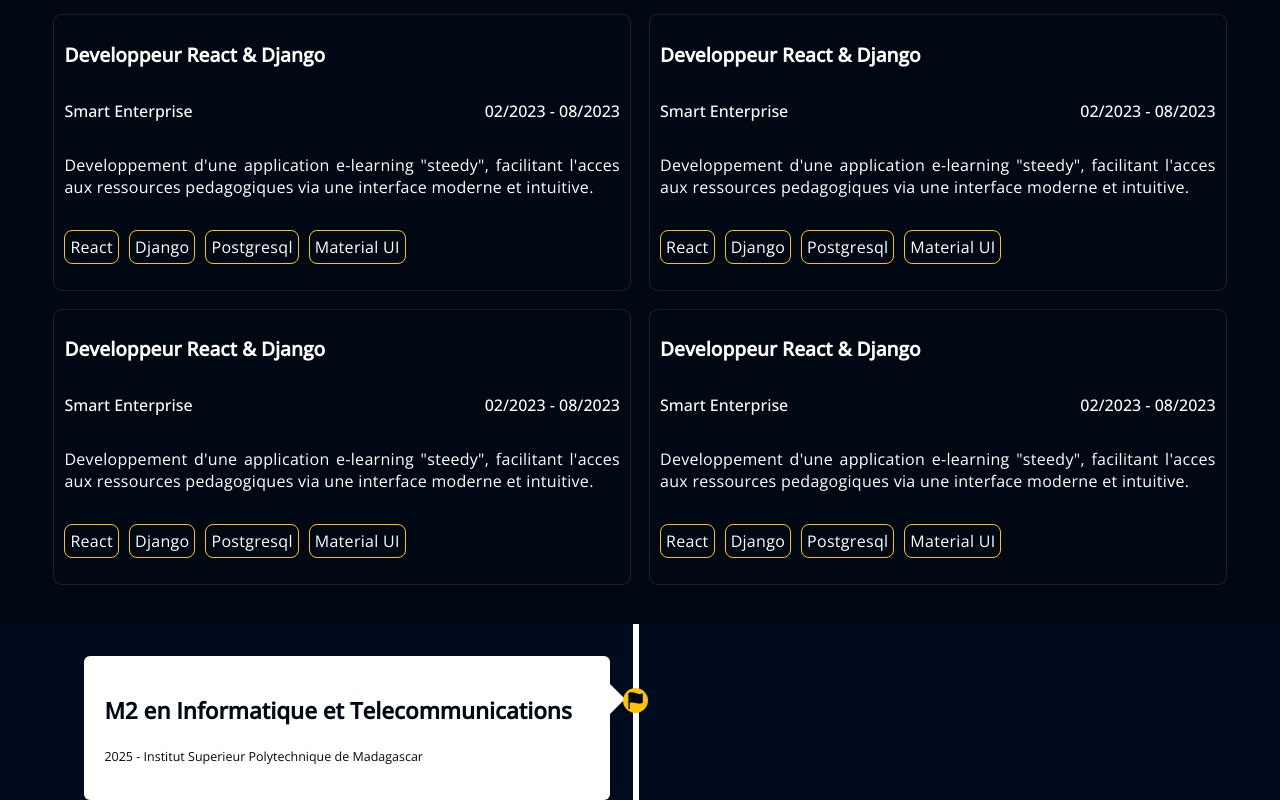
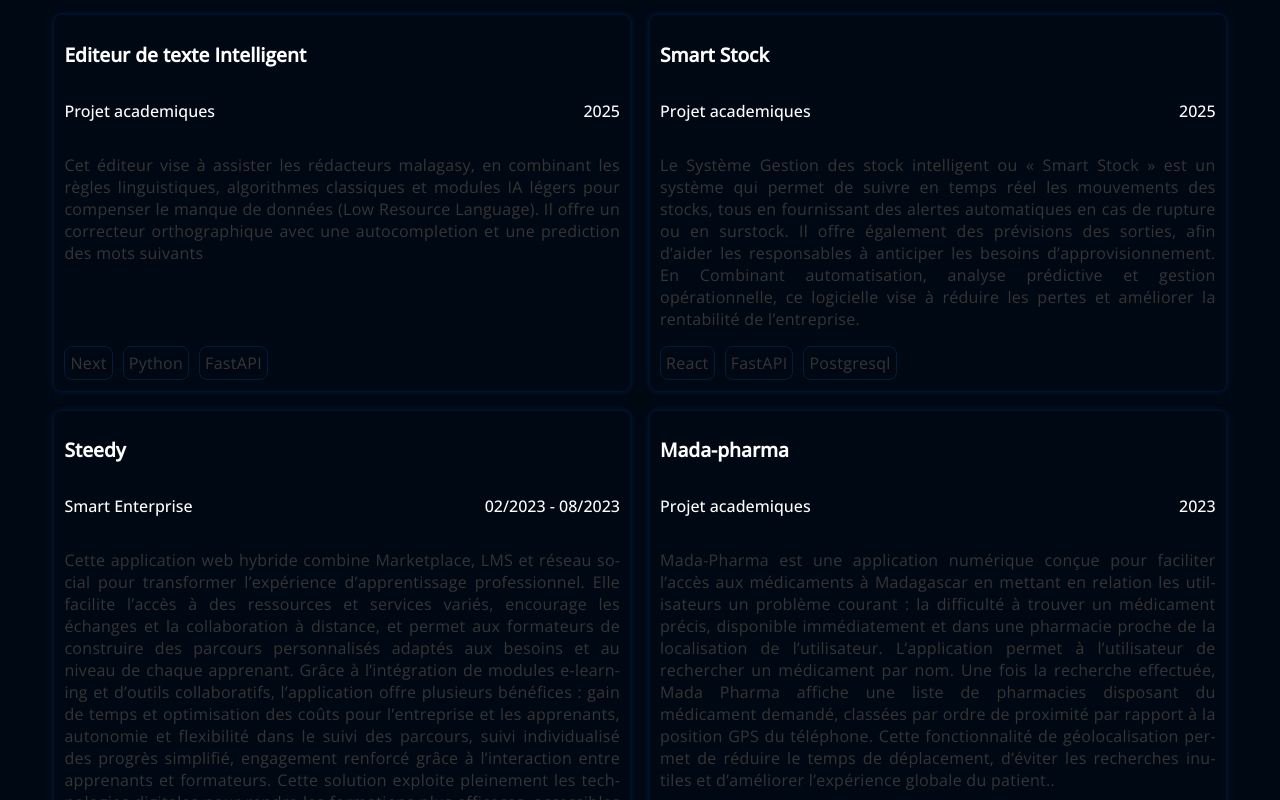
Before and after one commit to Harisanda/portfolio, a React (Vite) app: page /contacts in a window 1280 px wide. Shown: the part 1380-2180 px from the top of the page. Built offline with nearby package versions, Linux system fonts and the light colour scheme.

Commit message:
feature:xp-animation

```diff
--- a/src/components/Experiences.jsx
+++ b/src/components/Experiences.jsx
@@ -1,9 +1,96 @@
 import React from 'react'
 import './style/Experiences.css';
 import { MdOutlineWorkOutline } from "react-icons/md";
-// import { Chrono } from 'react-chrono';
 import { diplomas } from '../utils/diploma';
-// import { DiProlog } from 'react-icons/di';
+import { motion } from 'framer-motion';
+
+
+
+const projects = [
+    {
+        poste: "Editeur de texte Intelligent",
+        societe: "Projet academiques",
+        date: "2025",
+        description: `Cet éditeur vise à assister les rédacteurs malagasy, en combinant les
+                    règles linguistiques, algorithmes classiques et modules IA légers pour
+                    compenser le manque de données (Low Resource Language). Il offre un correcteur
+                    orthographique avec une autocompletion et une prediction des mots suivants`,
+        outils: ['Next','Python','FastAPI']
+    },
+    {
+        poste: "Smart Stock",
+        societe: "Projet academiques",
+        date: "2025",
+        description: `Le Système Gestion des stock intelligent ou « Smart Stock » est un système qui permet
+                    de suivre en temps réel les mouvements des stocks, tous en fournissant des alertes automatiques
+                    en cas de rupture ou en surstock. Il offre également des prévisions des sorties, afin d’aider les
+                    responsables à anticiper les besoins d’approvisionnement. En Combinant automatisation,
+                    analyse prédictive et gestion opérationnelle, ce logicielle vise à réduire les pertes et améliorer
+                    la rentabilité de l’entreprise.`,
+        outils: ['React','FastAPI','Postgresql']
+    },
+    {
+        poste: "Steedy",
+        societe: "Smart Enterprise",
+        date: "02/2023 - 08/2023",
+        description: `Cette application web hybride combine Marketplace, LMS et réseau social pour transformer l’expérience
+                     d’apprentissage professionnel. Elle facilite l’accès à des ressources et services variés, encourage
+                     les échanges et la collaboration à distance, et permet aux formateurs de construire des parcours
+                     personnalisés adaptés aux besoins et au niveau de chaque apprenant.
+                     Grâce à l’intégration de modules e-learning et d’outils collaboratifs, l’application offre plusieurs bénéfices :
+                     gain de temps et optimisation des coûts pour l’entreprise et les apprenants, autonomie et flexibilité dans le suivi des parcours, suivi individualisé des progrès simplifié, engagement renforcé grâce à l’interaction entre apprenants et formateurs.
+                     Cette solution exploite pleinement les technologies digitales pour rendre les formations plus efficaces, accessibles et engageantes, tout en soutenant la montée en compétence des collaborateurs.`,
+        outils: ['React','Django','Postgresql','Material UI']
+    },
+    {
+        poste: "Mada-pharma",
+        societe: "Projet academiques",
+        date: "2023",
+        description: `Mada-Pharma est une application numérique conçue pour
+                    faciliter l’accès aux médicaments à Madagascar en mettant en relation les utilisateurs
+                    un problème courant : la difficulté à trouver un médicament précis, disponible immédiatement
+                    et dans une pharmacie proche de la localisation de l’utilisateur.
+                    L’application permet à l’utilisateur de rechercher un médicament par nom.
+                    Une fois la recherche effectuée, Mada Pharma affiche une liste de pharmacies disposant du médicament demandé,
+                    classées par ordre de proximité par rapport à la position GPS du téléphone. Cette fonctionnalité de géolocalisation
+                    permet de réduire le temps de déplacement, d’éviter les recherches inutiles et d’améliorer l’expérience globale
+                    du patient..`,
+        outils: ['React native','Node','Javascript','Postgresql']
+    },
+]
+
+const cardVariants = {
+    hidden: (direction) => ({
+        opacity: 0,
+        x: direction === "left" ? -100 : 100
+    }),
+    visible: {
+        opacity: 1,
+        x: 0,
+        transition: {
+            duration: 1.5,
+            ease: "easeOut",
+            type:"spring",
+            stiffness: 300,
+            damping: 20
+        }
+    }
+}
+
+const timelineVariants = {
+    hidden: {
+        opacity: 0,
+        y: -100
+    },
+    visible: {
+        opacity: 1,
+        y: 0,
+        transition: {
+            duration: 1.5,
+            ease: "easeOut"
+        }
+    }
+}
 
 
 
@@ -18,78 +105,36 @@ export const Experiences = () => {
           </div>
         </div>
         <div className='xp-content'>
-            <div className='card-xp'>
+            { projects.map((project,index) => {
+                const direction = index % 2 === 0 ? "left" : "right"
+                return (
+                    <motion.div className='card-xp' key={index}
+                        variants={cardVariants}
+                        custom={direction}
+                        initial="hidden"
+                        whileInView="visible"
+                        viewport={{once:false, amount:0.3}}
+                    >
                         <div className='card-xp-title'>
-                    <h2>Developpeur React & Django</h2>
+                            <h2>{project.poste}</h2>
                         </div>
                         <div className='card-xp-subtitle'>
-                    <p>Smart Enterprise</p>
-                    <p>02/2023 - 08/2023</p>
+                            <p>{project.societe}</p>
+                            <p>{project.date}</p>
                         </div>
                         <div className="card-xp-content">
-                    <p>Developpement d'une application e-learning "steedy", facilitant l'acces aux ressources pedagogiques via une interface moderne et intuitive.</p>
+                            <p>{project.description}</p>
                             <div className='stack-list'>
-                        <p>React</p>
-                        <p>Django</p>
-                        <p>Postgresql</p>
-                        <p>Material UI</p>
+                                {project.outils.map(outil => {
+                                    return (
+                                        <p>{outil}</p>
+                                    )
+                                })}
                             </div>
                         </div>
-            </div>
-            <div className='card-xp'>
-                <div className='card-xp-title'>
-                    <h2>Developpeur React & Django</h2>
-                </div>
-                <div className='card-xp-subtitle'>
-                    <p>Smart Enterprise</p>
-                    <p>02/2023 - 08/2023</p>
-                </div>
-                <div className="card-xp-content">
-                    <p>Developpement d'une application e-learning "steedy", facilitant l'acces aux ressources pedagogiques via une interface moderne et intuitive.</p>
-                    <div className='stack-list'>
-                        <p>React</p>
-                        <p>Django</p>
-                        <p>Postgresql</p>
-                        <p>Material UI</p>
-                    </div>
-                </div>
-            </div>
-            <div className='card-xp'>
-                <div className='card-xp-title'>
-                    <h2>Developpeur React & Django</h2>
-                </div>
-                <div className='card-xp-subtitle'>
-                    <p>Smart Enterprise</p>
-                    <p>02/2023 - 08/2023</p>
-                </div>
-                <div className="card-xp-content">
-                    <p>Developpement d'une application e-learning "steedy", facilitant l'acces aux ressources pedagogiques via une interface moderne et intuitive.</p>
-                    <div className='stack-list'>
-                        <p>React</p>
-                        <p>Django</p>
-                        <p>Postgresql</p>
-                        <p>Material UI</p>
-                    </div>
-                </div>
-            </div>
-            <div className='card-xp'>
-                <div className='card-xp-title'>
-                    <h2>Developpeur React & Django</h2>
-                </div>
-                <div className='card-xp-subtitle'>
-                    <p>Smart Enterprise</p>
-                    <p>02/2023 - 08/2023</p>
-                </div>
-                <div className="card-xp-content">
-                    <p>Developpement d'une application e-learning "steedy", facilitant l'acces aux ressources pedagogiques via une interface moderne et intuitive.</p>
-                    <div className='stack-list'>
-                        <p>React</p>
-                        <p>Django</p>
-                        <p>Postgresql</p>
-                        <p>Material UI</p>
-                    </div>
-                </div>
-            </div>
+                    </motion.div>
+                )
+            })}
         </div>
         <div className='formation'>
             <div className='timeline'>
@@ -97,7 +142,12 @@ export const Experiences = () => {
                     diplomas.map((diploma,index) => {
                         const Icon = diploma.icon;
                         return (
-                            <div className={`f-container ${diploma.position}`}  key={index}>
+                            <motion.div className={`f-container ${diploma.position}`}  key={index}
+                                    variants={timelineVariants}
+                                    initial="hidden"
+                                    whileInView="visible"
+                                    viewport={{once:false, amount:0.3}}
+                            >
                                 <i><Icon/></i>
                                 <div className='text-box'>
                                     <h2>{diploma.cardTitle}</h2>
@@ -105,7 +155,7 @@ export const Experiences = () => {
                                     <p>{diploma.description}</p>
                                     <span className={`${diploma.arrow}`}></span>
                                 </div>
-                            </div>
+                            </motion.div>
                         )
                     })
                 }
--- a/src/components/style/Experiences.css
+++ b/src/components/style/Experiences.css
@@ -28,7 +28,9 @@
     /* width: 700px; */
     border-radius: 8px;
     padding: 10px;
-    box-shadow: 0px 0px 1px 1px  rgba(95, 100, 107, 0.3);
+    box-shadow: 0px 0px 5px 1px  #001D3D;
+    display: flex;
+    flex-direction: column;
 }
 
 .card-xp-title h2 {
@@ -49,18 +51,25 @@
     letter-spacing: .3px;
     hyphens: auto;
     text-align: justify;
+    display: flex;
+    flex-direction: column;
+    flex: 1;
+    color: #353535;
 }
 
 .stack-list {
     display: flex;
     align-items: center;
     gap: 10px;
+    height: 35px;
+    margin-top: auto;
 }
 
 .stack-list p {
-    border: solid 1px #FFC300;
+    border: solid 1px #001D3D;
     border-radius: 8px;
     padding: 5px;
+    color: #353535;
 }
 
 .formation {
@@ -78,8 +87,7 @@
 .f-container {
     width: 50%;
     position: relative;
-    animation: movedown 3s linear forwards;
-    opacity: 0;
+    opacity: 1;
 }
 
 i {
@@ -104,12 +112,12 @@ i {
 }
 
 .text-box {
-    padding: 20px 20px;
+    padding: 10px 20px;
     margin: 0 30px;
-    background-color: #fff;
+    background-color: #353535;
     border-radius: 6px;
     font-size: 15px;
-    color: #000814;
+    color: #fff;
     position: relative;
 }
 
@@ -127,12 +135,11 @@ i {
     position: absolute;
     width: 6px;
     height: 100%;
-    background: #fff;
+    background: #353535;
     top: 0;
     left: 50%;
     margin-left: -7px;
     z-index: -1;
-    animation: moveline 6s linear forwards;
 }
 
 .arrow-left {
@@ -142,7 +149,7 @@ i {
     top: 28px;
     border-top: 15px solid transparent;
     border-bottom: 15px solid transparent;
-    border-left: 15px solid #fff;
+    border-left: 15px solid #353535;
     right: -15px;
     z-index: 1;
 }
@@ -154,63 +161,19 @@ i {
     top: 28px;
     border-top: 15px solid transparent;
     border-bottom: 15px solid transparent;
-    border-right: 15px solid #fff;
-    left: -15px;
+    border-right: 15px solid #353535;
+    left: -14px;
     z-index: 1;
 }
 
-/* animation */
-.f-container:nth-child(1) {
-    animation-delay: 1s;
-}
+@media screen and (max-width: 700px) {
 
-.f-container:nth-child(2) {
-    animation-delay: 2s;
-
-}
-
-.f-container:nth-child(3) {
-    animation-delay: 3s;
-
-}
-
-.f-container:nth-child(4) {
-    animation-delay: 4s;
-
-}
-
-@keyframes moveline {
-    0% {
-        height: 0;
-    }
-    100% {
-        height: 100%;
-    }
-}
-
-@keyframes movedown {
-    0% {
-        opacity: 1;
-        transform: translateY(-30px);
-    }
-    100% {
-        opacity: 1;
-        transform: translateY(0px);
-    }
-}
-
-
-@media screen and (max-width: 700px) {
-    .timeline {
-        /* margin: 0 auto; */
-    }
     .timeline::after {
         left: 0;
     }
 
     .f-container {
         width: 100%;
-        /* inset: 0; */
         margin: 10px 0;
     }
 
--- a/src/components/style/Home.css
+++ b/src/components/style/Home.css
@@ -4,6 +4,7 @@
   align-items: center;
   /* background: green; */
   margin: 10em 3.4em 5em 3.4em;
+  /* padding: 0 3.4em; */
 }
 
 .home-content{
--- a/src/components/style/Services.css
+++ b/src/components/style/Services.css
@@ -12,13 +12,13 @@
 
 .services-content {
     display: flex;
-    justify-content: space-between;
+    justify-content: space-around;
     align-items: center;
     gap: 20px;
     /* background: red;  */
     margin: 0 3.4em 0 3.4em;
-
     padding-top: 20px;
+    /* width: 100%; */
 }
 
 .card-services {
```
Also changed, not shown: src/components/Contacts.jsx (+28 -7 lines), src/components/Projects.jsx (+5 -2 lines), src/components/Services.jsx (+22 -6 lines). Lines whose indentation alone changed are shown as unchanged.
